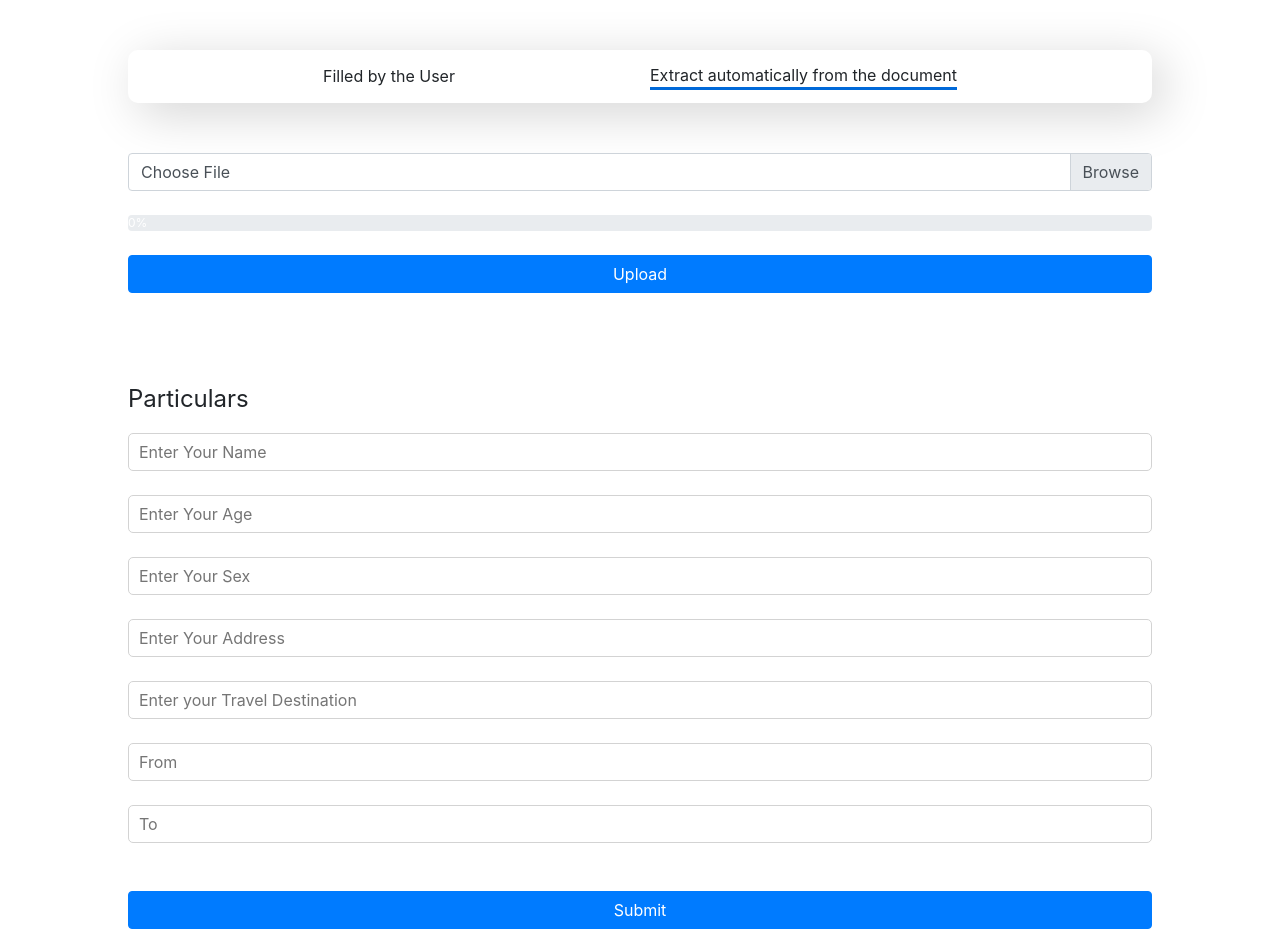
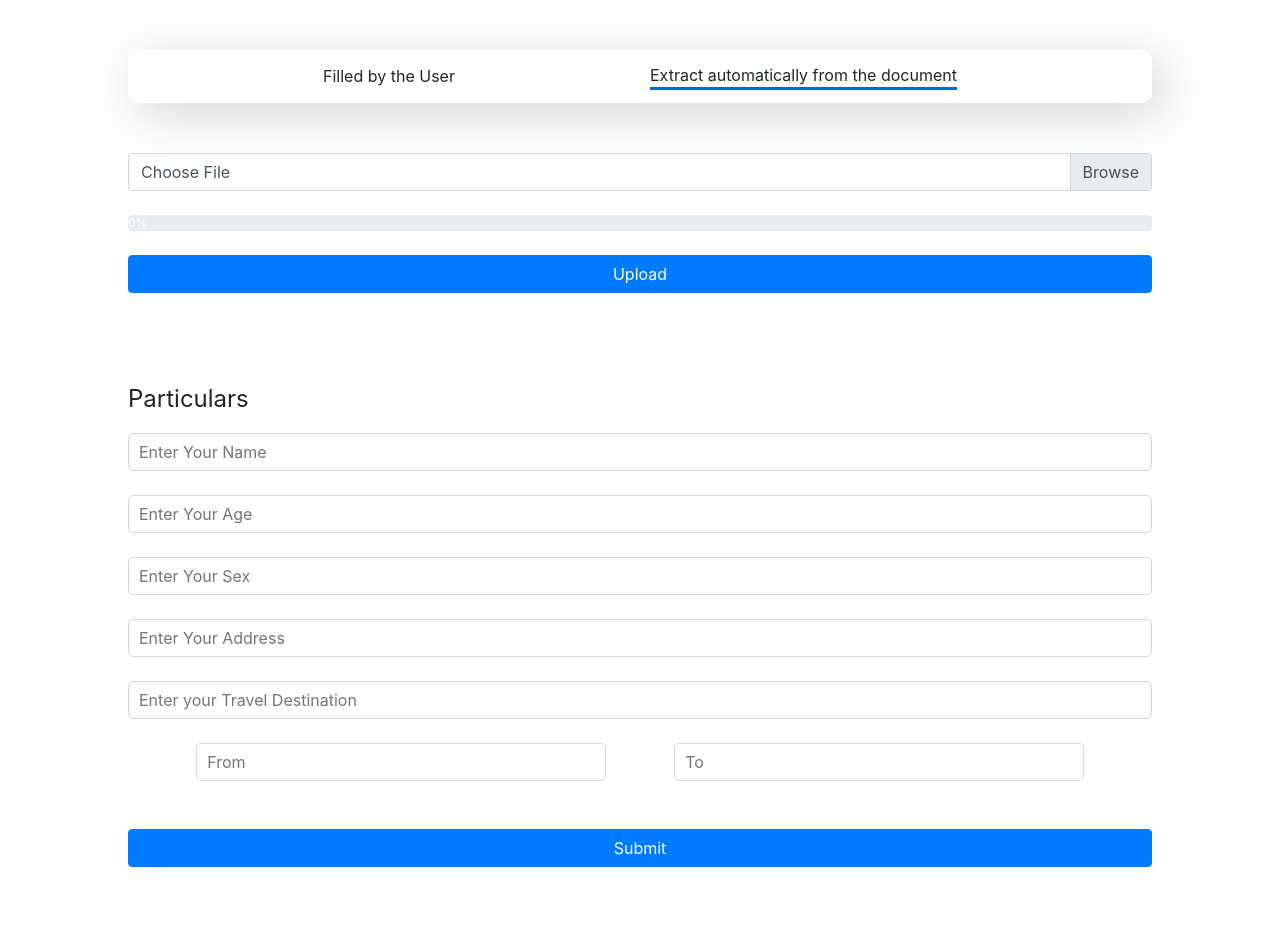
Before and after one commit to TheDa21crj/Travel, a React (Create React App) app in the folder front/: page / in a window 1280 px wide. After the commit the page ends 867 px from the top, so only its background shows below. Built offline with nearby package versions, Linux system fonts and the light colour scheme.

Commit message:
Update Particulars.jsx

```diff
--- a/front/src/Components/UploadFile/Particulars.jsx
+++ b/front/src/Components/UploadFile/Particulars.jsx
@@ -99,9 +99,11 @@ export default function Particulars() {
         placeholder="Enter your Travel Destination"
       />
 
-      <input type="text" name="From" className="PartInp" placeholder="From" />
+      <div className="DurationofTravel">
+        <input type="text" name="From" className="PartInp" placeholder="From" />
 
-      <input type="text" name="To" className="PartInp" placeholder="To" />
+        <input type="text" name="To" className="PartInp" placeholder="To" />
+      </div>
 
       <button className="btn btn-primary btn-block mt-4" onClick={PostData}>
         Submit
```
